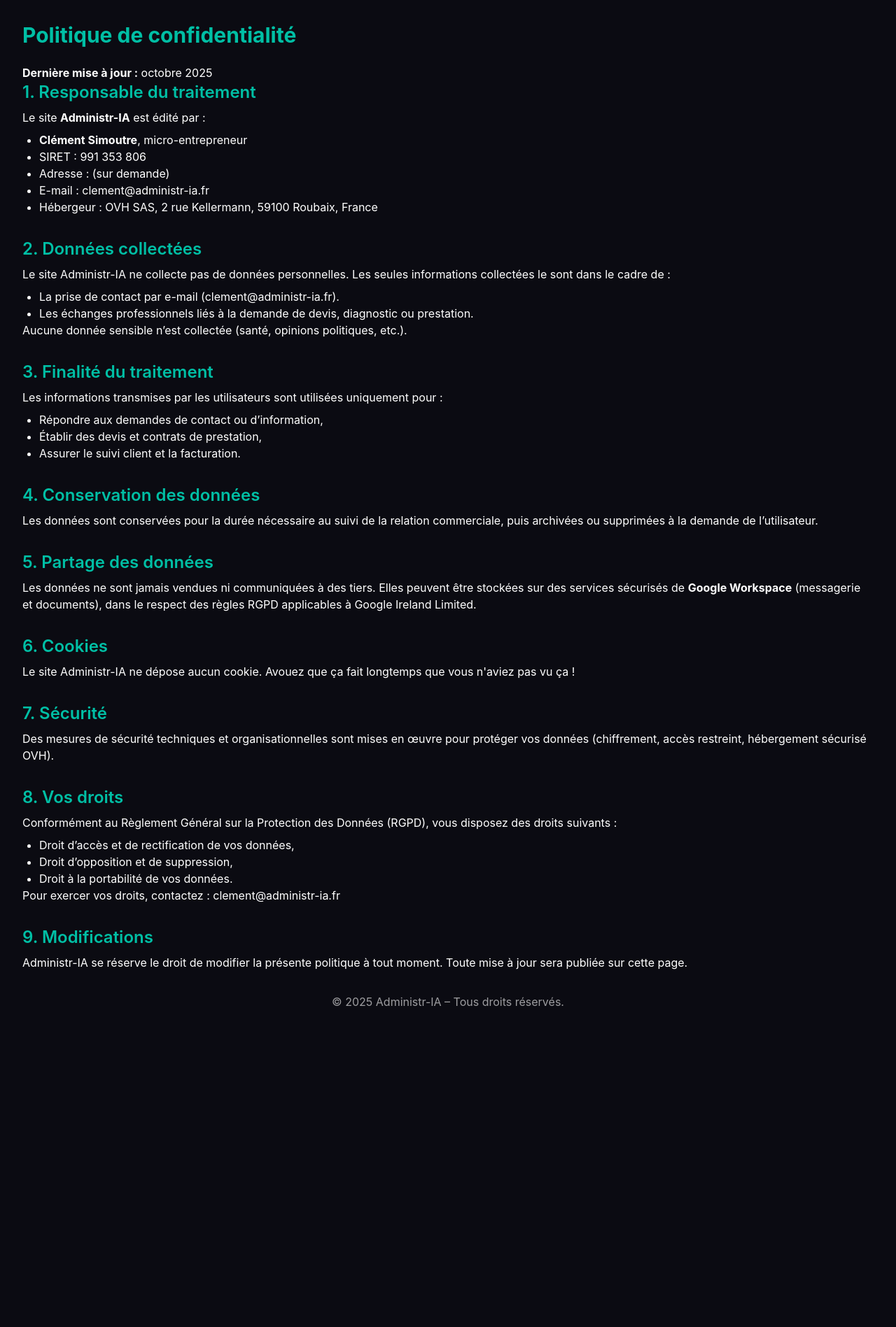
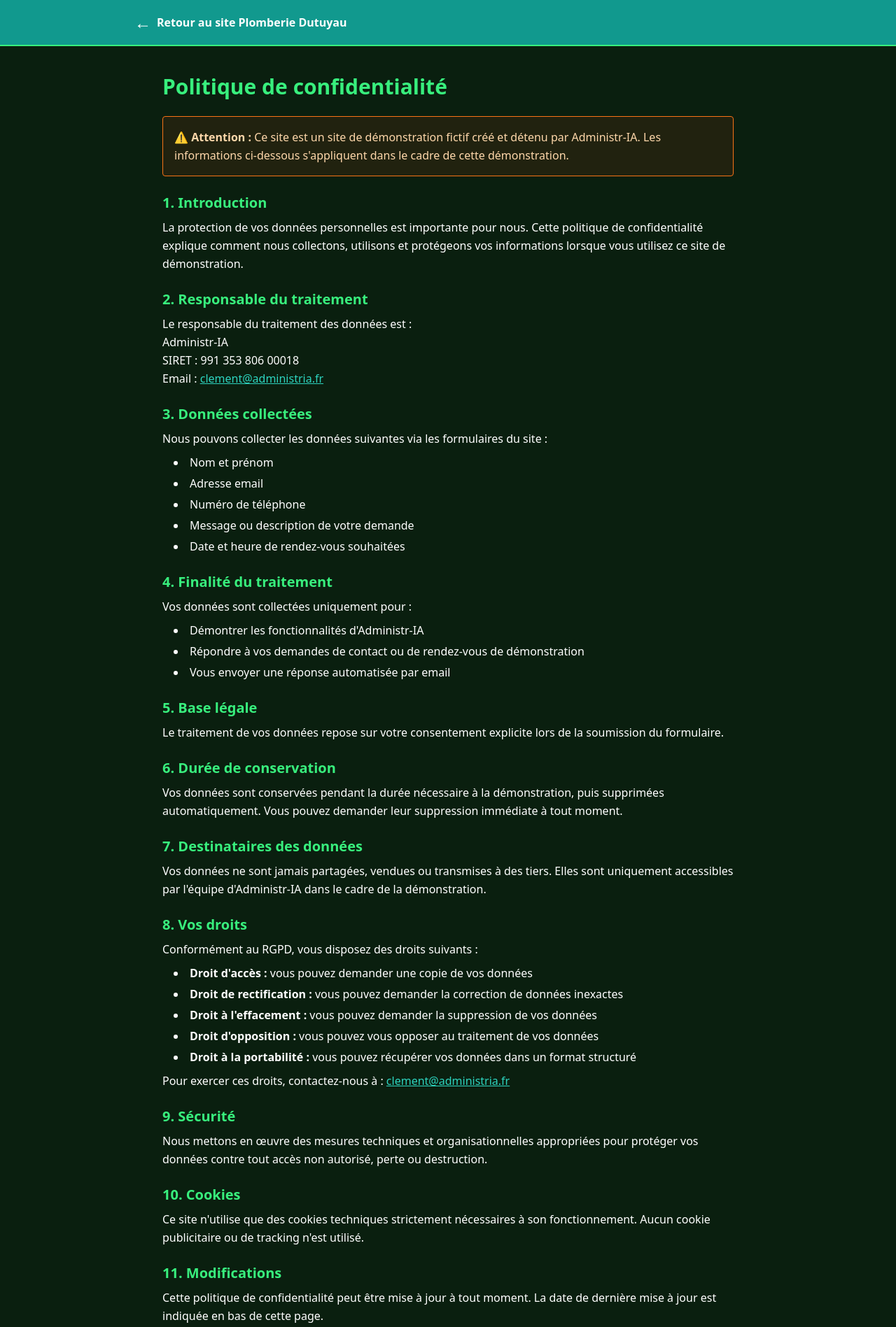
Before and after one commit to clementsimoutre-beep/Site-Administr-IA, a plain HTML site: page plomberie-dutuyau/politique-confidentialite.html in a window 1280 px wide. Shown: the top 1897 px of the page at 70% size. Before the commit the page ends 1476 px from the top, so only its background shows below. Drawn offline with nearby package versions, Linux system fonts and the light colour scheme.

Commit message:
Add files via upload

```diff
--- a/plomberie-dutuyau/politique-confidentialite.html
+++ b/plomberie-dutuyau/politique-confidentialite.html
@@ -1,99 +1,98 @@
 <!DOCTYPE html>
 <html lang="fr">
 <head>
-    <meta charset="UTF-8">
-    <meta name="viewport" content="width=device-width, initial-scale=1.0">
-    <title>Politique de confidentialité – Administr-IA</title>
+  <meta charset="UTF-8" />
+  <meta name="viewport" content="width=device-width, initial-scale=1.0" />
+  <title>Politique de confidentialité – Plomberie Dutuyau</title>
   <link rel="icon" href="assets/logo.png" />
   <script src="https://cdn.tailwindcss.com"></script>
-    <style>
-      body {
-        background-color: #0b0b12;
-        color: white;
-        font-family: 'Inter', sans-serif;
-        line-height: 1.7;
-      }
-      a { color: #58D68D; text-decoration: underline; }
-      h1, h2 { color: #00BFA5; }
-      section { margin-bottom: 2rem; }
-      .container { max-width: 900px; margin: auto; padding: 2rem; }
-    </style>
 </head>
+<body class="bg-[#0a1f0f] text-white leading-relaxed">
+  <!-- Header avec lien retour -->
+  <header class="bg-[#11998e] py-4 px-6 border-b-2 border-[#38ef7d]">
+    <div class="max-w-4xl mx-auto">
+      <a href="index.html" class="inline-flex items-center gap-2 text-white hover:text-[#38ef7d] transition-colors">
+        <span class="text-2xl">←</span>
+        <span class="font-semibold">Retour au site Plomberie Dutuyau</span>
+      </a>
+    </div>
+  </header>
 
-  <body>
-    <div class="container">
-      <h1 class="text-3xl font-bold mb-6">Politique de confidentialité</h1>
-      <p><strong>Dernière mise à jour :</strong> octobre 2025</p>
+  <main class="max-w-4xl mx-auto p-10">
+    <h1 class="text-3xl font-semibold mb-6 text-[#38ef7d]">Politique de confidentialité</h1>
 
-      <section>
-        <h2 class="text-2xl font-semibold mb-2">1. Responsable du traitement</h2>
-        <p>Le site <strong>Administr-IA</strong> est édité par :</p>
-        <ul class="list-disc ml-6 mt-2">
-          <li><strong>Clément Simoutre</strong>, micro-entrepreneur</li>
-          <li>SIRET : 991 353 806</li>
-          <li>Adresse : (sur demande)</li>
-          <li>E-mail : <a href="mailto:clement@administr-ia.fr">clement@administr-ia.fr</a></li>
-          <li>Hébergeur : OVH SAS, 2 rue Kellermann, 59100 Roubaix, France</li>
+    <p class="mb-6 bg-orange-900/20 border border-orange-500 rounded p-4 text-orange-200">
+      ⚠️ <strong>Attention :</strong> Ce site est un site de démonstration fictif créé et détenu par Administr-IA.
+      Les informations ci-dessous s'appliquent dans le cadre de cette démonstration.
+    </p>
+
+    <h2 class="text-xl font-semibold mt-6 mb-2 text-[#38ef7d]">1. Introduction</h2>
+    <p>La protection de vos données personnelles est importante pour nous. Cette politique de confidentialité explique comment nous collectons, utilisons et protégeons vos informations lorsque vous utilisez ce site de démonstration.</p>
+
+    <h2 class="text-xl font-semibold mt-6 mb-2 text-[#38ef7d]">2. Responsable du traitement</h2>
+    <p>Le responsable du traitement des données est :<br>
+    Administr-IA<br>
+    SIRET : 991 353 806 00018<br>
+    Email : <a href="mailto:clement@administria.fr" class="underline text-teal-400">clement@administria.fr</a></p>
+
+    <h2 class="text-xl font-semibold mt-6 mb-2 text-[#38ef7d]">3. Données collectées</h2>
+    <p>Nous pouvons collecter les données suivantes via les formulaires du site :</p>
+    <ul class="list-disc list-inside ml-4 mt-2 space-y-1">
+      <li>Nom et prénom</li>
+      <li>Adresse email</li>
+      <li>Numéro de téléphone</li>
+      <li>Message ou description de votre demande</li>
+      <li>Date et heure de rendez-vous souhaitées</li>
     </ul>
-      </section>
 
-      <section>
-        <h2 class="text-2xl font-semibold mb-2">2. Données collectées</h2>
-        <p>Le site Administr-IA ne collecte pas de données personnelles. Les seules informations collectées le sont dans le cadre de :</p>
-        <ul class="list-disc ml-6 mt-2">
-          <li>La prise de contact par e-mail (<a href="mailto:clement@administr-ia.fr">clement@administr-ia.fr</a>).</li>
-          <li>Les échanges professionnels liés à la demande de devis, diagnostic ou prestation.</li>
+    <h2 class="text-xl font-semibold mt-6 mb-2 text-[#38ef7d]">4. Finalité du traitement</h2>
+    <p>Vos données sont collectées uniquement pour :</p>
+    <ul class="list-disc list-inside ml-4 mt-2 space-y-1">
+      <li>Démontrer les fonctionnalités d'Administr-IA</li>
+      <li>Répondre à vos demandes de contact ou de rendez-vous de démonstration</li>
+      <li>Vous envoyer une réponse automatisée par email</li>
     </ul>
-        <p>Aucune donnée sensible n’est collectée (santé, opinions politiques, etc.).</p>
-      </section>
 
-      <section>
-        <h2 class="text-2xl font-semibold mb-2">3. Finalité du traitement</h2>
-        <p>Les informations transmises par les utilisateurs sont utilisées uniquement pour :</p>
-        <ul class="list-disc ml-6 mt-2">
-          <li>Répondre aux demandes de contact ou d’information,</li>
-          <li>Établir des devis et contrats de prestation,</li>
-          <li>Assurer le suivi client et la facturation.</li>
+    <h2 class="text-xl font-semibold mt-6 mb-2 text-[#38ef7d]">5. Base légale</h2>
+    <p>Le traitement de vos données repose sur votre consentement explicite lors de la soumission du formulaire.</p>
+
+    <h2 class="text-xl font-semibold mt-6 mb-2 text-[#38ef7d]">6. Durée de conservation</h2>
+    <p>Vos données sont conservées pendant la durée nécessaire à la démonstration, puis supprimées automatiquement. Vous pouvez demander leur suppression immédiate à tout moment.</p>
+
+    <h2 class="text-xl font-semibold mt-6 mb-2 text-[#38ef7d]">7. Destinataires des données</h2>
+    <p>Vos données ne sont jamais partagées, vendues ou transmises à des tiers. Elles sont uniquement accessibles par l'équipe d'Administr-IA dans le cadre de la démonstration.</p>
+
+    <h2 class="text-xl font-semibold mt-6 mb-2 text-[#38ef7d]">8. Vos droits</h2>
+    <p>Conformément au RGPD, vous disposez des droits suivants :</p>
+    <ul class="list-disc list-inside ml-4 mt-2 space-y-1">
+      <li><strong>Droit d'accès :</strong> vous pouvez demander une copie de vos données</li>
+      <li><strong>Droit de rectification :</strong> vous pouvez demander la correction de données inexactes</li>
+      <li><strong>Droit à l'effacement :</strong> vous pouvez demander la suppression de vos données</li>
+      <li><strong>Droit d'opposition :</strong> vous pouvez vous opposer au traitement de vos données</li>
+      <li><strong>Droit à la portabilité :</strong> vous pouvez récupérer vos données dans un format structuré</li>
     </ul>
-      </section>
+    <p class="mt-2">Pour exercer ces droits, contactez-nous à : <a href="mailto:clement@administria.fr" class="underline text-teal-400">clement@administria.fr</a></p>
 
-      <section>
-        <h2 class="text-2xl font-semibold mb-2">4. Conservation des données</h2>
-        <p>Les données sont conservées pour la durée nécessaire au suivi de la relation commerciale, puis archivées ou supprimées à la demande de l’utilisateur.</p>
-      </section>
+    <h2 class="text-xl font-semibold mt-6 mb-2 text-[#38ef7d]">9. Sécurité</h2>
+    <p>Nous mettons en œuvre des mesures techniques et organisationnelles appropriées pour protéger vos données contre tout accès non autorisé, perte ou destruction.</p>
 
-      <section>
-        <h2 class="text-2xl font-semibold mb-2">5. Partage des données</h2>
-        <p>Les données ne sont jamais vendues ni communiquées à des tiers. Elles peuvent être stockées sur des services sécurisés de <strong>Google Workspace</strong> (messagerie et documents), dans le respect des règles RGPD applicables à Google Ireland Limited.</p>
-      </section>
+    <h2 class="text-xl font-semibold mt-6 mb-2 text-[#38ef7d]">10. Cookies</h2>
+    <p>Ce site n'utilise que des cookies techniques strictement nécessaires à son fonctionnement. Aucun cookie publicitaire ou de tracking n'est utilisé.</p>
 
-      <section>
-        <h2 class="text-2xl font-semibold mb-2">6. Cookies</h2>
-        <p>Le site Administr-IA ne dépose aucun cookie. Avouez que ça fait longtemps que vous n'aviez pas vu ça !</p>
-      </section>
+    <h2 class="text-xl font-semibold mt-6 mb-2 text-[#38ef7d]">11. Modifications</h2>
+    <p>Cette politique de confidentialité peut être mise à jour à tout moment. La date de dernière mise à jour est indiquée en bas de cette page.</p>
 
-      <section>
-        <h2 class="text-2xl font-semibold mb-2">7. Sécurité</h2>
-        <p>Des mesures de sécurité techniques et organisationnelles sont mises en œuvre pour protéger vos données (chiffrement, accès restreint, hébergement sécurisé OVH).</p>
-      </section>
+    <h2 class="text-xl font-semibold mt-6 mb-2 text-[#38ef7d]">12. Contact</h2>
+    <p>Pour toute question concernant cette politique de confidentialité, contactez-nous :<br>
+    Email : <a href="mailto:clement@administria.fr" class="underline text-teal-400">clement@administria.fr</a></p>
 
-      <section>
-        <h2 class="text-2xl font-semibold mb-2">8. Vos droits</h2>
-        <p>Conformément au Règlement Général sur la Protection des Données (RGPD), vous disposez des droits suivants :</p>
-        <ul class="list-disc ml-6 mt-2">
-          <li>Droit d’accès et de rectification de vos données,</li>
-          <li>Droit d’opposition et de suppression,</li>
-          <li>Droit à la portabilité de vos données.</li>
-        </ul>
-        <p>Pour exercer vos droits, contactez : <a href="mailto:clement@administr-ia.fr">clement@administr-ia.fr</a></p>
-      </section>
-
-      <section>
-        <h2 class="text-2xl font-semibold mb-2">9. Modifications</h2>
-        <p>Administr-IA se réserve le droit de modifier la présente politique à tout moment. Toute mise à jour sera publiée sur cette page.</p>
-      </section>
-
-      <p class="mt-8 text-center text-white/60">© <script>document.write(new Date().getFullYear())</script> Administr-IA – Tous droits réservés.</p>
+    <div class="mt-8 pt-8 border-t border-[#38ef7d]/30">
+      <a href="index.html" class="inline-flex items-center gap-2 text-[#38ef7d] hover:text-white transition-colors mb-4">
+        <span class="text-2xl">←</span>
+        <span class="font-semibold">Retour au site Plomberie Dutuyau</span>
+      </a>
+      <p class="text-white/70">© 2025 Plomberie Dutuyau - Propriété d'Administr-IA - Dernière mise à jour : Novembre 2025</p>
     </div>
+  </main>
 </body>
 </html>
```
Also changed, not shown: plomberie-dutuyau/index.html (+40 -121 lines), plomberie-dutuyau/mentions-legales.html (+47 -21 lines), 1 other file. Lines whose indentation alone changed are shown as unchanged.
